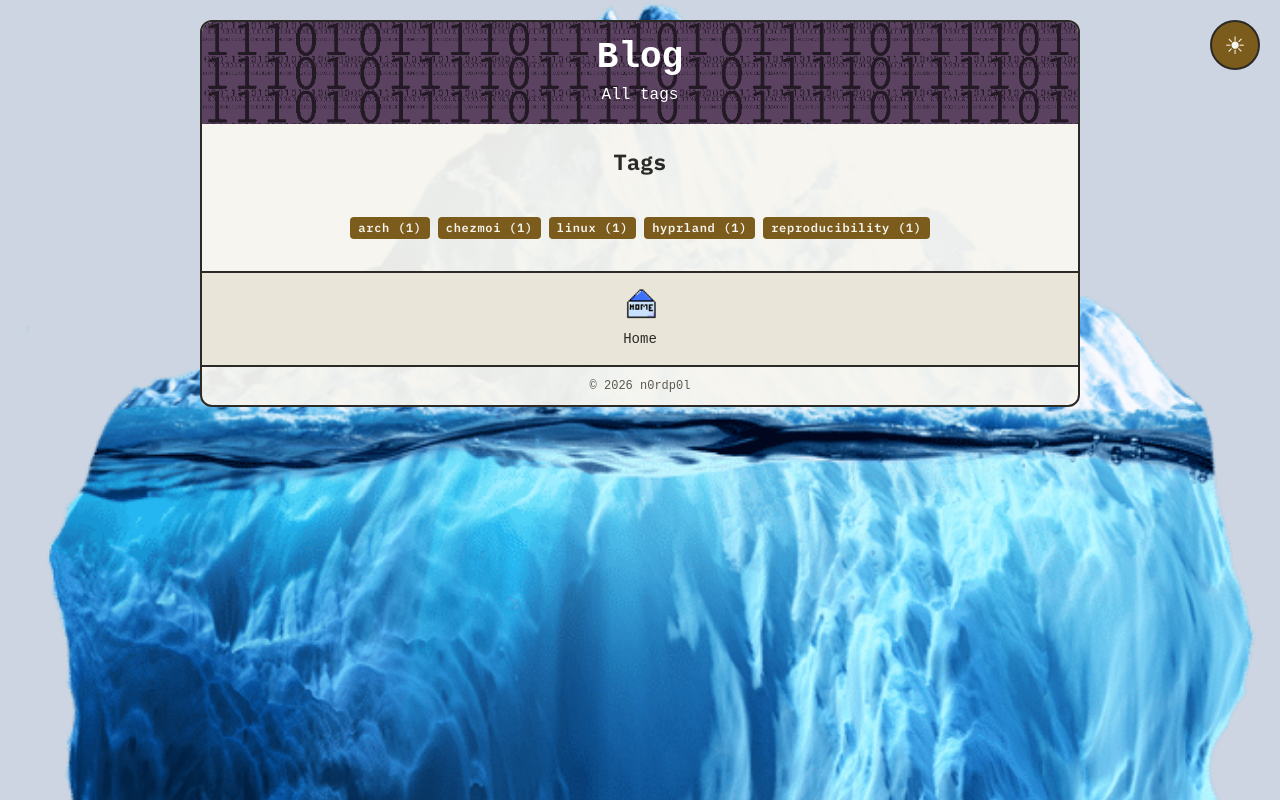
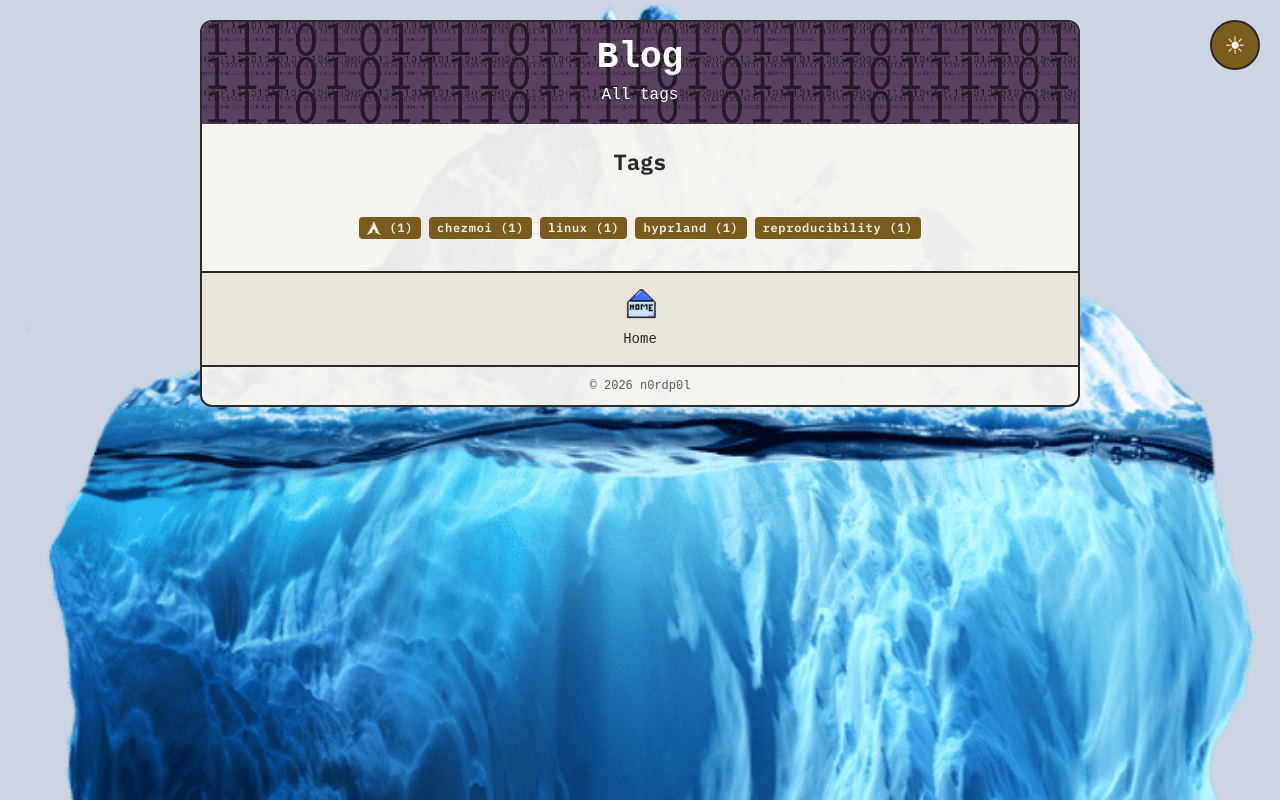
Before and after one commit to n0rdp0l/n0rdp0l.github.io, an Astro site: page /tags in a window 1280 px wide. Built offline with nearby package versions, Linux system fonts and the light colour scheme; Astro itself is replaced by a stand-in of ours.

Commit message:
Show the Arch logo in place of the arch tag
Inline SVG from Simple Icons, so it renders without a Nerd Font; the tag name stays as aria-label and title. Tags index now uses TagBadge too.

```diff
--- a/src/components/TagBadge.astro
+++ b/src/components/TagBadge.astro
@@ -1,9 +1,25 @@
 ---
 interface Props {
   tag: string;
+  count?: number;
 }
 
-const { tag } = Astro.props;
+const { tag, count } = Astro.props;
+
+// Tags shown as a logo instead of the word; the word stays as the label.
+// Paths from Simple Icons (CC0), 24x24.
+const icons: Record<string, string> = {
+  arch: 'M11.39.605C10.376 3.092 9.764 4.72 8.635 7.132c.693.734 1.543 1.589 2.923 2.554-1.484-.61-2.496-1.224-3.252-1.86C6.86 10.842 4.596 15.138 0 23.395c3.612-2.085 6.412-3.37 9.021-3.862a6.61 6.61 0 01-.171-1.547l.003-.115c.058-2.315 1.261-4.095 2.687-3.973 1.426.12 2.534 2.096 2.478 4.409a6.52 6.52 0 01-.146 1.243c2.58.505 5.352 1.787 8.914 3.844-.702-1.293-1.33-2.459-1.929-3.57-.943-.73-1.926-1.682-3.933-2.713 1.38.359 2.367.772 3.137 1.234-6.09-11.334-6.582-12.84-8.67-17.74z',
+};
+
+const icon = icons[tag];
+const suffix = count === undefined ? '' : ` (${count})`;
 ---
 
-<a class="n0-tag" href={`/tags/${tag}/`}>{tag}</a>
+{icon ? (
+  <a class="n0-tag" href={`/tags/${tag}/`} aria-label={tag + suffix} title={tag}>
+    <svg class="n0-tag__icon" viewBox="0 0 24 24" aria-hidden="true"><path d={icon} /></svg>{suffix}
+  </a>
+) : (
+  <a class="n0-tag" href={`/tags/${tag}/`}>{tag + suffix}</a>
+)}
--- a/src/pages/tags/index.astro
+++ b/src/pages/tags/index.astro
@@ -1,5 +1,6 @@
 ---
 import PageLayout from '../../layouts/PageLayout.astro';
+import TagBadge from '../../components/TagBadge.astro';
 import { getCollection } from 'astro:content';
 
 const posts = (await getCollection('blog')).filter((p) => !p.data.draft);
@@ -22,7 +23,7 @@ const sortedTags = [...tagCounts.entries()].sort((a, b) => b[1] - a[1]);
   <h2 class="page-title">Tags</h2>
   <div class="tags-cloud">
     {sortedTags.map(([tag, count]) => (
-      <a class="n0-tag" href={`/tags/${tag}/`}>{tag} ({count})</a>
+      <TagBadge tag={tag} count={count} />
     ))}
   </div>
 </PageLayout>
--- a/src/styles/n0rdp0l.css
+++ b/src/styles/n0rdp0l.css
@@ -147,6 +147,7 @@
   margin: 0 var(--space-1) var(--space-1) 0;
 }
 .n0-tag:hover { background: var(--accent-fill); color: var(--on-accent-fill); }
+.n0-tag__icon { display: inline-block; width: 1.2em; height: 1.2em; vertical-align: top; fill: currentColor; }
 .n0-tag--quiet { background: transparent; color: var(--accent); border: var(--border-hair) solid var(--line); }
 
 /* ---- Prose ---------------------------------------------------- */
```
